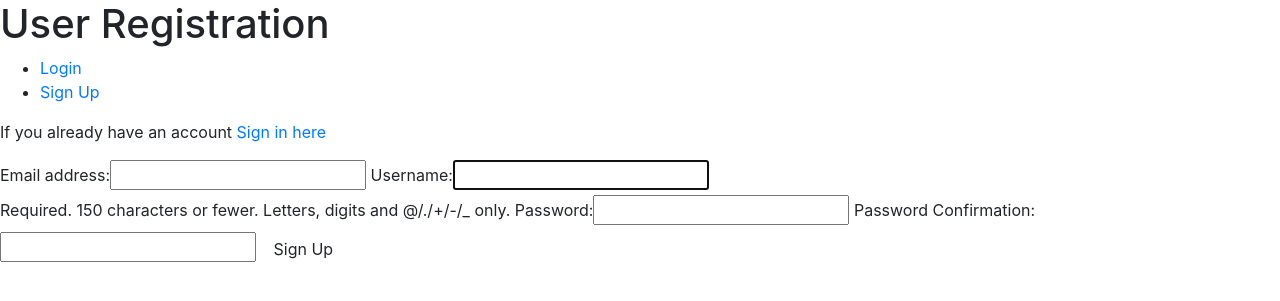
After one commit to blueag8/Photography_Website, a Django app: page /authentication/registration/ in a window 1280 px wide. The commit adds this page. Shown: the top 301 px of the page. Run offline with Django 3.2, Linux system fonts and the light colour scheme; some libraries are stand-ins or nearby versions.

Commit message:
registration form added

```diff
--- a/authentication/forms.py
+++ b/authentication/forms.py
@@ -1,6 +1,20 @@
 from django import forms
+from django.contrib.auth.models import User
+from django.contrib.auth.forms import UserCreationForm
+from django.core.exceptions import ValidationError
 
 class UserLoginForm(forms.Form):
  """user login form"""
  username = forms.CharField()
- password = forms.CharField(widget = forms.PasswordInput)
+ password = forms.CharField(widget=forms.PasswordInput)
+
+class UserRegistrationForm(UserCreationForm):
+  password1= forms.CharField(label="Password",
+  widget=forms.PasswordInput)
+  password2 = forms.CharField(
+    label="Password Confirmation",
+    widget=forms.PasswordInput)
+
+  class Meta:
+        model = User
+        fields = ['email', 'username', 'password1', 'password2']
--- /dev/null
+++ b/authentication/templates/registration.html
@@ -0,0 +1,13 @@
+{% extends 'base.html' %}
+
+{% block page_title %}Registration Page{% endblock %}
+{% block page_heading %}User Registration{% endblock %}
+
+{% block content %}
+<p>If you already have an account <a href="{% url 'login' %}">Sign in here</a></p>
+    <form method= "POST">
+    {% csrf_token %}
+    {{registration_form}}
+    <button class= "btn btn-default" type="submit">Sign Up</button>
+    </form>
+{% endblock %}
--- a/authentication/views.py
+++ b/authentication/views.py
@@ -1,6 +1,6 @@
 from django.shortcuts import render, redirect, reverse
 from django.contrib import auth, messages
-from authentication.forms import UserLoginForm
+from authentication.forms import UserLoginForm, UserRegistrationForm
 
 
 # Create your views here.
@@ -16,6 +16,8 @@ def logout(request):
 
 def login(request):
     """return user login"""
+    if request.user.is_authenticated:
+        return redirect(reverse('index'))
     if request.method == "POST":
        login_form = UserLoginForm(request.POST)
 
@@ -26,6 +28,7 @@ def login(request):
        if user:
             auth.login(user=user, request=request)
             messages.success(request, "Successfully logged in")
+            return redirect(reverse('index'))
 
        else:
             login_form.add_error(None, "Username and/or Password are incorrect")
@@ -33,3 +36,9 @@ def login(request):
         login_form = UserLoginForm()
 
     return render(request, "login.html", {"login_form": login_form})
+
+def registration(request):
+    """render registration page"""
+    registration_form = UserRegistrationForm()
+    return render(request, 'registration.html',
+        {"registration_form": registration_form})
--- a/templates/base.html
+++ b/templates/base.html
@@ -16,12 +16,13 @@
 
 <nav>
         <ul>
-
+            {% if user.is_authenticated %}
             <li><a href="">Profile</a></li>
             <li><a href="{% url 'logout' %}">Logout</a></li>
-
+            {% else %}
             <li><a href="{% url 'login' %}">Login</a></li>
-            <li><a href="">Register</a></li>
+            <li><a href="{% url 'registration' %}">Sign Up</a></li>
+            {% endif %}
 
         </ul>
     </nav>
--- a/toolbox_app/urls.py
+++ b/toolbox_app/urls.py
@@ -15,12 +15,13 @@ Including another URLconf
 """
 from django.conf.urls import url
 from django.contrib import admin
-from authentication.views  import index, logout, login
-from authentication.forms import UserLoginForm
+from authentication.views  import index, logout, login, registration
+
 
 urlpatterns = [
     url(r'^admin/', admin.site.urls),
     url(r'^$', index, name="index"),
     url(r'^authentication/logout/$', logout, name="logout"),
-    url(r'^authentication/login/$', login, name="login")
+    url(r'^authentication/login/$', login, name="login"),
+    url(r'^authentication/registration/$', registration, name="registration")
 ]
```
Also changed, not shown: db.sqlite3.
